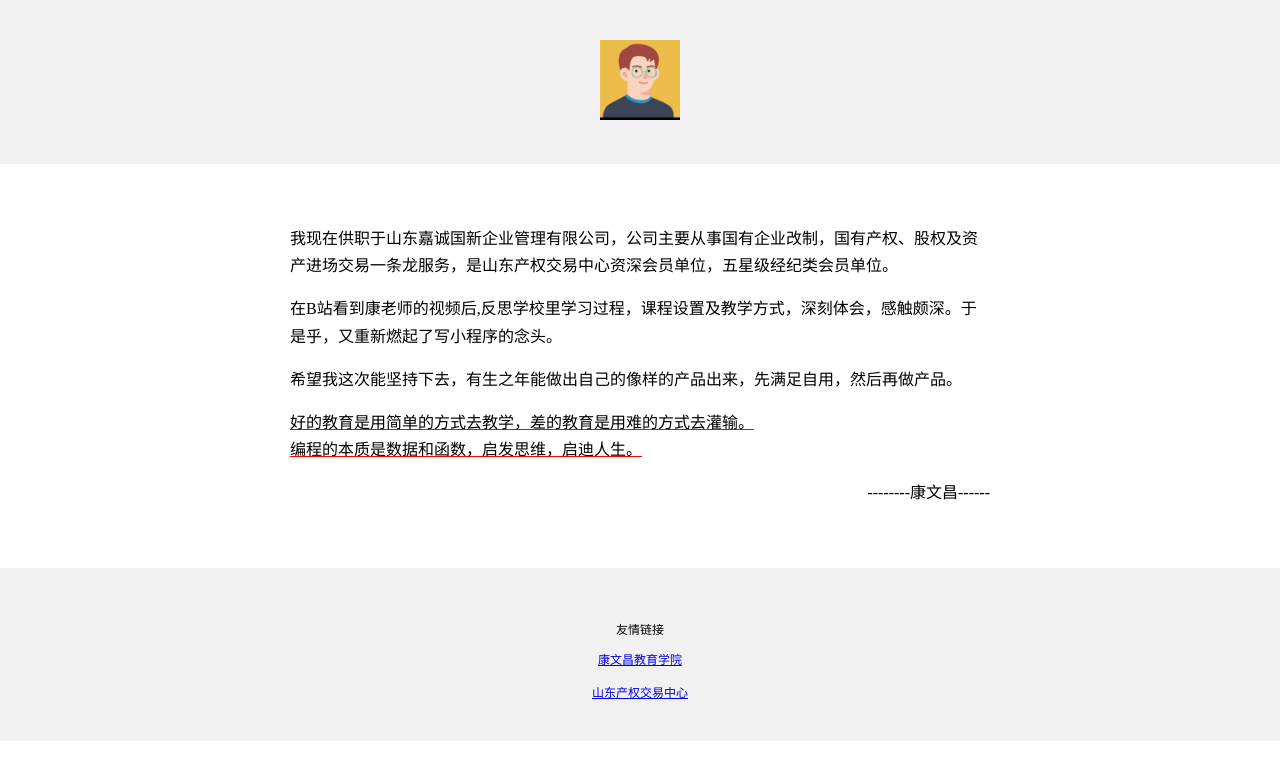
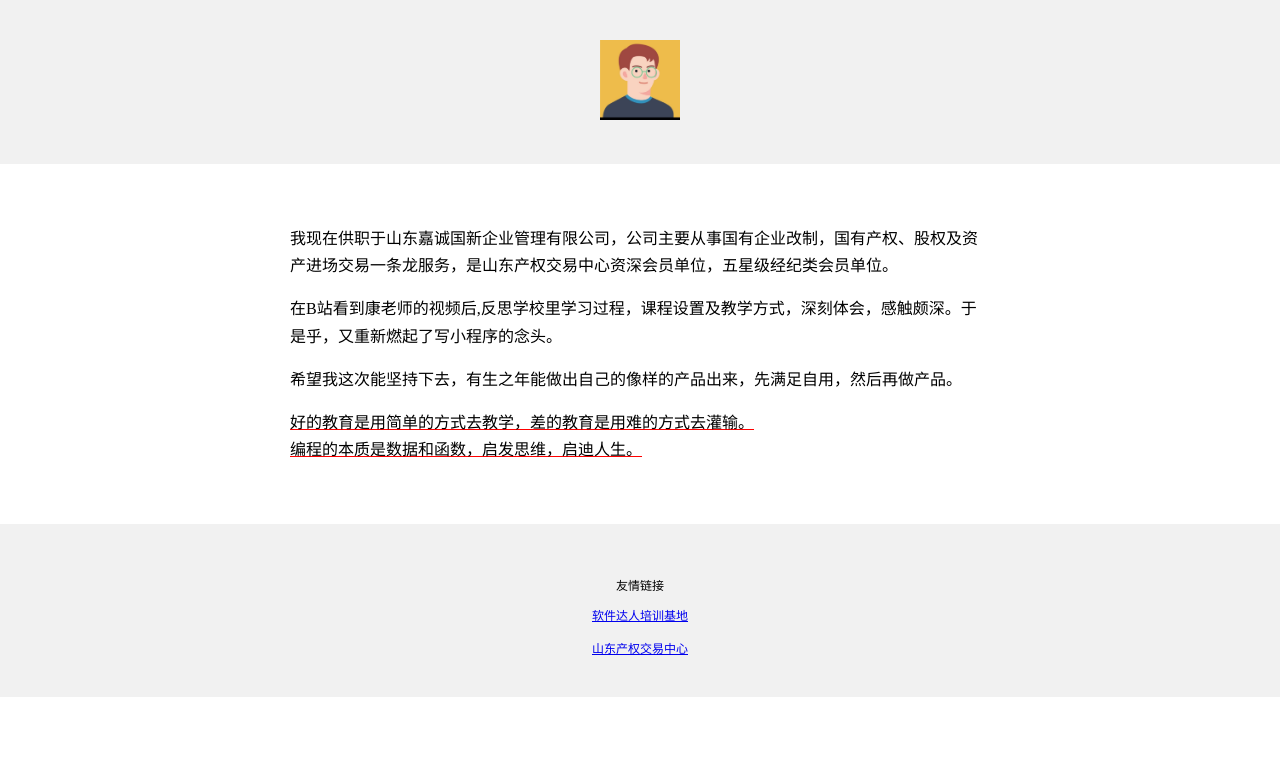
Before and after one commit to sdjqs/js01, a plain HTML site: page index.html in a window 1280 px wide. Drawn offline with Linux system fonts and the light colour scheme.

Commit message:
Update index.html

```diff
--- a/index.html
+++ b/index.html
@@ -3,7 +3,7 @@
   <head>
     <meta charset="utf-8">
     <meta name="viewport" content="width=device-width, initial-scale=1" />
-    <title>康文昌的在线HTML 教学小工具</title>
+    <title>我的个人网页</title>
     <style>
       body {
         margin: 0;
@@ -35,7 +35,6 @@
         好的教育是用简单的方式去教学，差的教育是用难的方式去灌输。<br />编程的本质是数据和函数，启发思维，启迪人生。
       </p>
       <p style="text-align: right ">
-        --------康文昌------
       </p>
     </div>
     <div
@@ -47,7 +46,7 @@
       "
     >
       <p>友情链接</p>
-      <a href="https://kangwenchang.com">康文昌教育学院</a><br /><br />
+      <a href="https://kangwenchang.com">软件达人培训基地</a><br /><br />
       <a href="http://www.sdcqjy.com/">山东产权交易中心</a>
     </div>
   </body>
```
